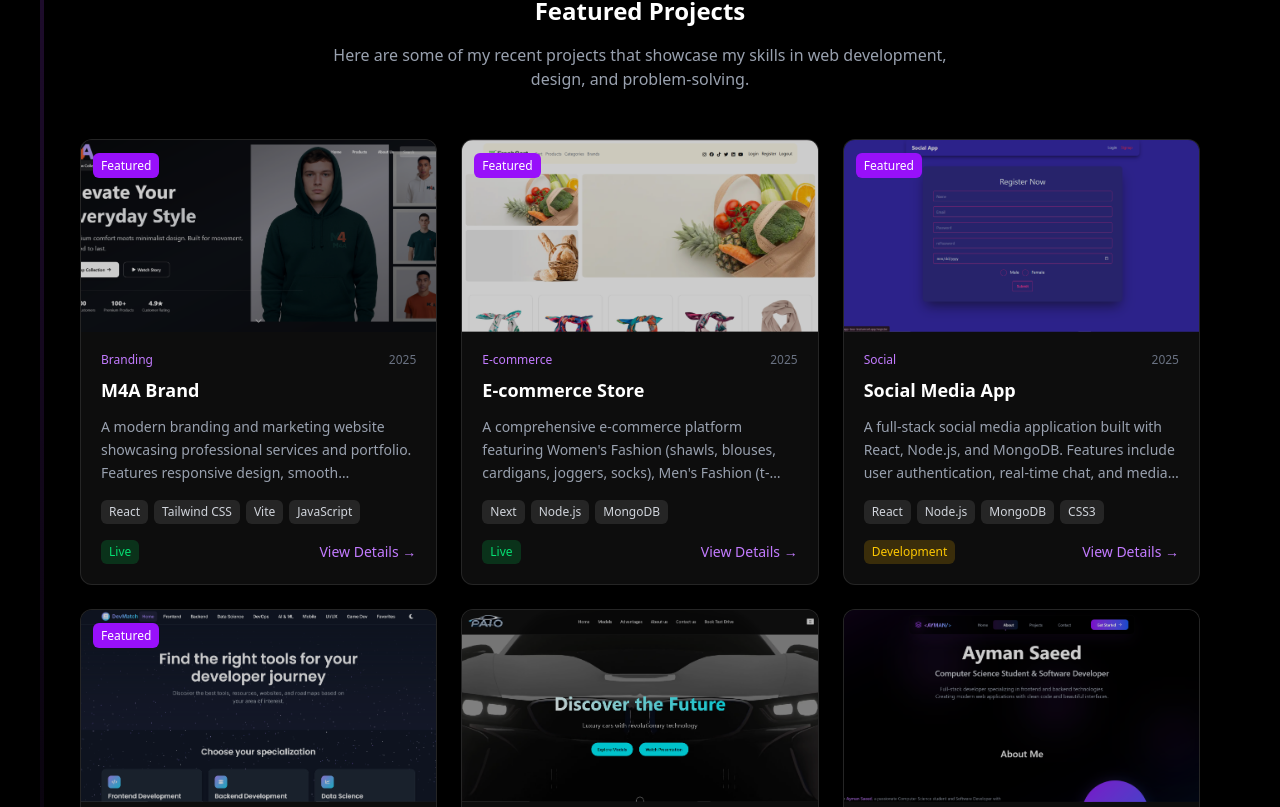
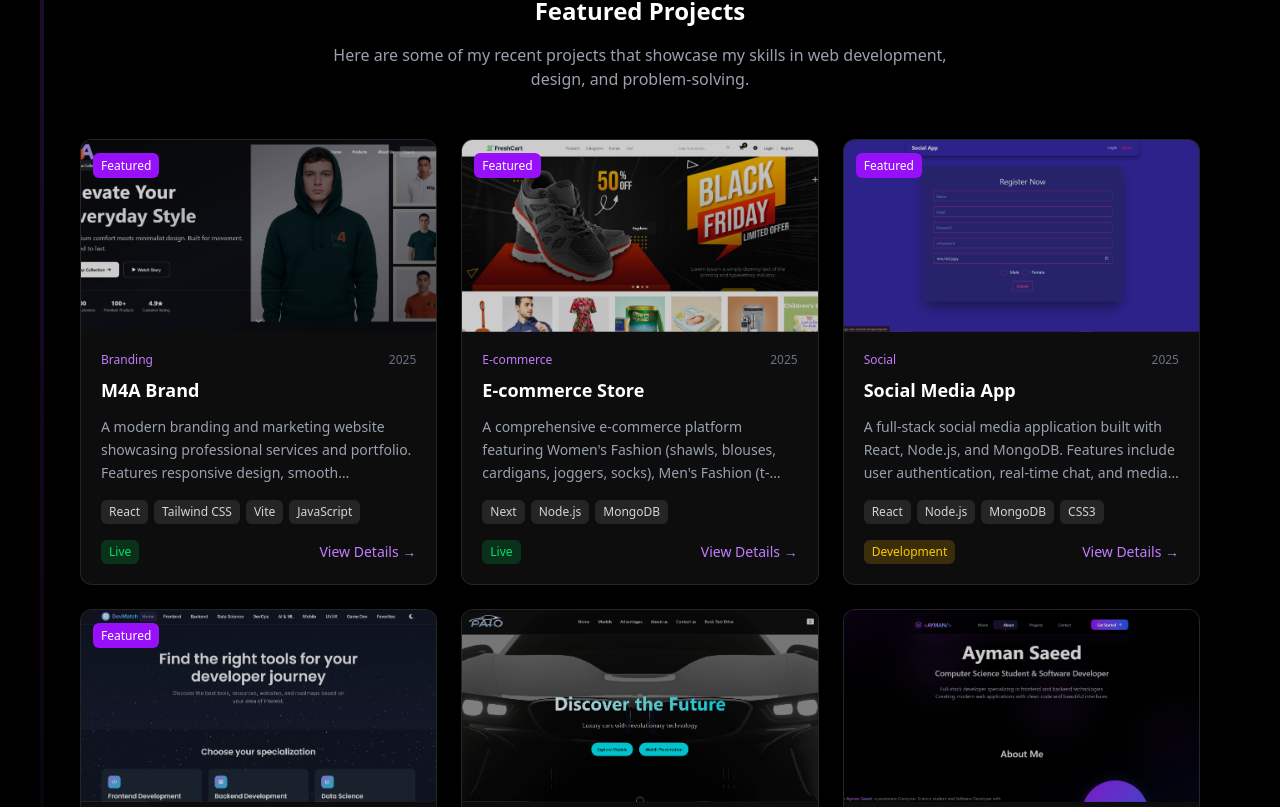
Before and after one commit to Aymansaeed9542/My-Portfolio, a React (Vite) app: page / in a window 1280 px wide. Shown: the part 2613-3420 px from the top of the page. Built offline with nearby package versions, Linux system fonts and the light colour scheme.

Commit message:
Add clickable project images with demo links and update e-commerce URL

```diff
--- a/src/components/Projects/Projects.jsx
+++ b/src/components/Projects/Projects.jsx
@@ -6,7 +6,7 @@
 import image2 from '../../assets/image2.png';
 import image3 from '../../assets/image3.png';
 import image4 from '../../assets/image4.png';
-import image5 from '../../assets/image5.png';
+import image5 from '../../assets/e-commerce.png';
 import image6 from '../../assets/image6.png';
 
 export default function Projects() {
@@ -31,7 +31,7 @@
             technologies: ["Next", "Node.js", "MongoDB"],
             image: image5,
             github: "https://github.com/Aymansaeed9542/e-commerce-store",
-            live: "https://github.com/Aymansaeed9542/e-commerce",
+            live: "https://e-commerce-peach-omega-75.vercel.app",
             featured: true,
             category: "E-commerce",
             year: "2025",
@@ -112,6 +112,13 @@
                     >
                         {/* Project Image */}
                         <div className="relative h-48 overflow-hidden">
+                            <a
+                                href={project.live}
+                                target="_blank"
+                                rel="noopener noreferrer"
+                                className="block w-full h-full cursor-pointer relative"
+                                title={`View ${project.title} Demo`}
+                            >
                                 <img
                                     src={project.image}
                                     alt={project.title}
@@ -120,6 +127,7 @@
 
                                 {/* Simple overlay */}
                                 <div className="absolute inset-0 bg-black/20 group-hover:bg-black/40 transition-colors duration-300"></div>
+                            </a>
 
                             {/* Project Links */}
                             <div className="absolute top-3 right-3 flex space-x-2 opacity-0 group-hover:opacity-100 transition-opacity duration-300">
```
Also changed, not shown: src/assets/e-commerce.png (added), src/assets/image5.png (deleted). Lines whose indentation alone changed are shown as unchanged.
